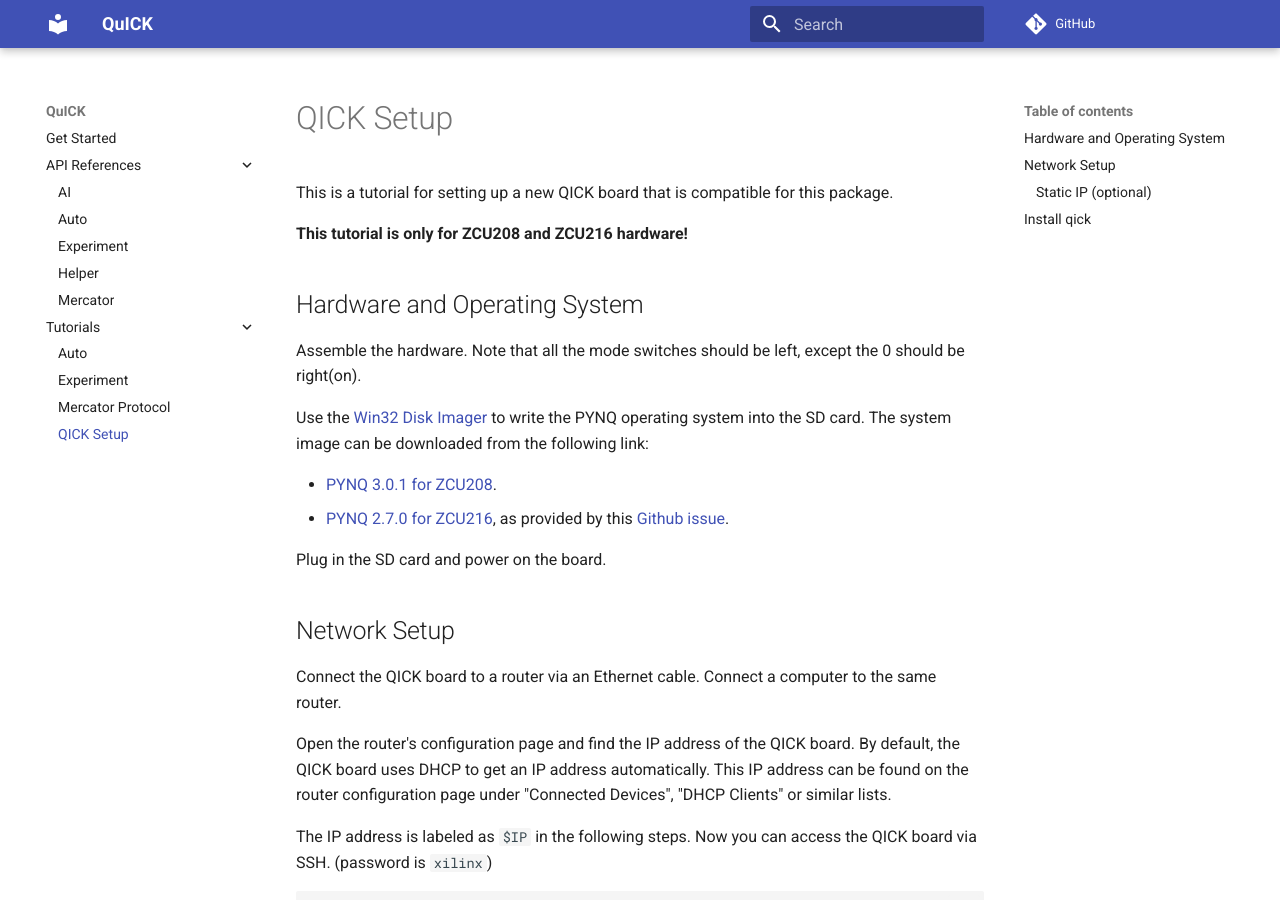
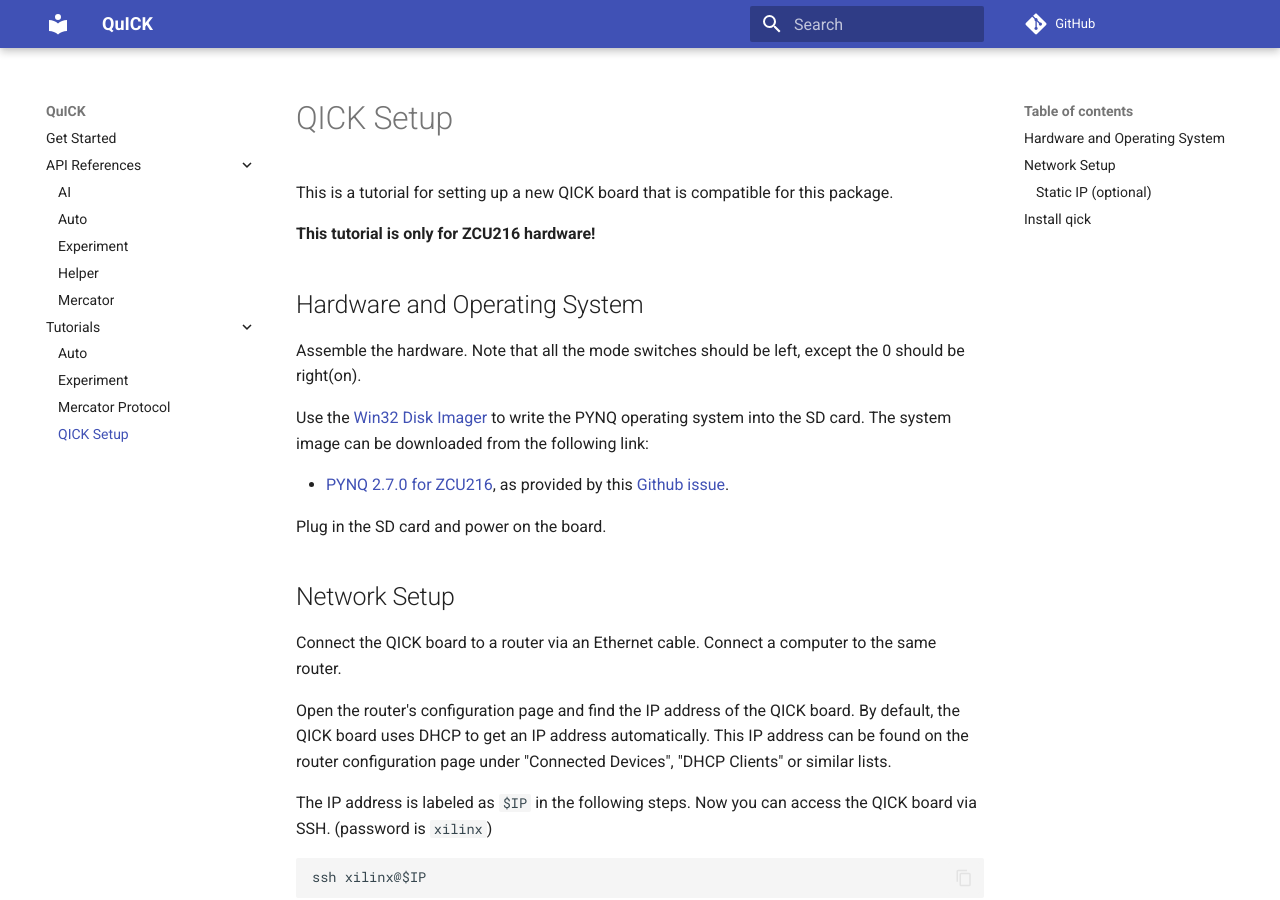
Before and after one commit to clelandlab/quick, an MkDocs documentation site: the page built from docs/Tutorials/qick.md, in a window 1280 px wide and 900 px high. Built offline with MkDocs 1.6.1 and Material for MkDocs 9.7.7, drawn with Linux system fonts in a browser that asks for light colours; comment, search, counter and statistics services are not loaded.

Commit message:
Update qick doc

```diff
--- a/docs/Tutorials/qick.md
+++ b/docs/Tutorials/qick.md
@@ -2,7 +2,7 @@
 
 This is a tutorial for setting up a new QICK board that is compatible for this package.
 
-**This tutorial is only for ZCU208 and ZCU216 hardware!**
+**This tutorial is only for ZCU216 hardware!**
 
 ## Hardware and Operating System
 
@@ -10,7 +10,6 @@
 
 Use the [Win32 Disk Imager](https://sourceforge.net/projects/win32diskimager/) to write the PYNQ operating system into the SD card. The system image can be downloaded from the following link:
 
-- [PYNQ 3.0.1 for ZCU208](https://www.xilinx.com/bin/public/openDownload?filename=zcu208_v3.0.1.zip).
 - [PYNQ 2.7.0 for ZCU216](https://drive.google.com/file/d/10kDKrEqA4l0_S3ysTlWbbOHgTsV0Zpyq/view?usp=sharing), as provided by this [Github issue](https://github.com/sarafs1926/ZCU216-PYNQ/issues/1).
 
 Plug in the SD card and power on the board.
```
